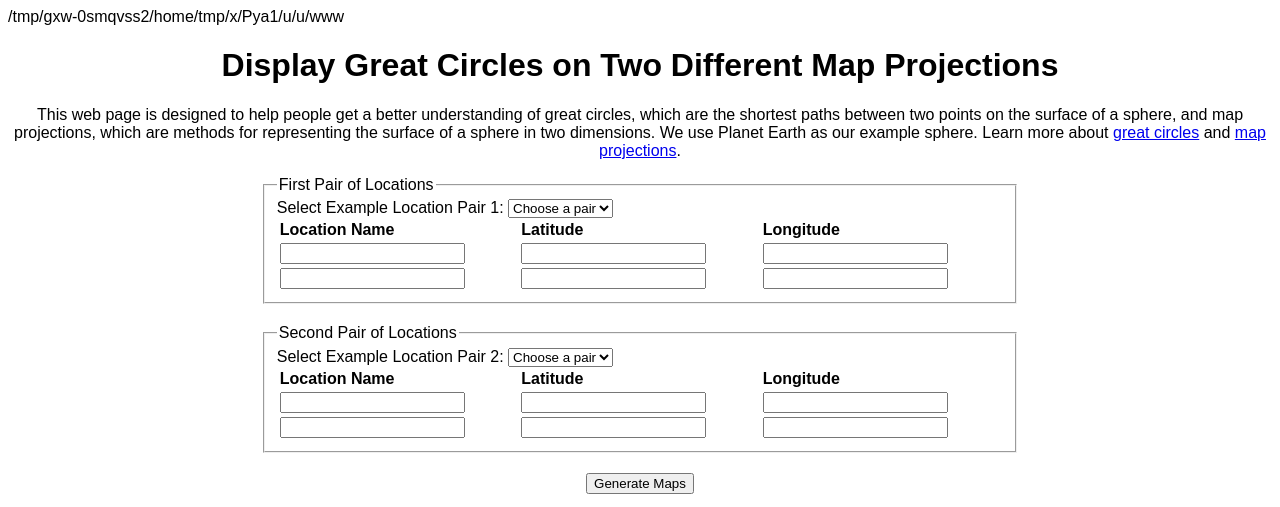
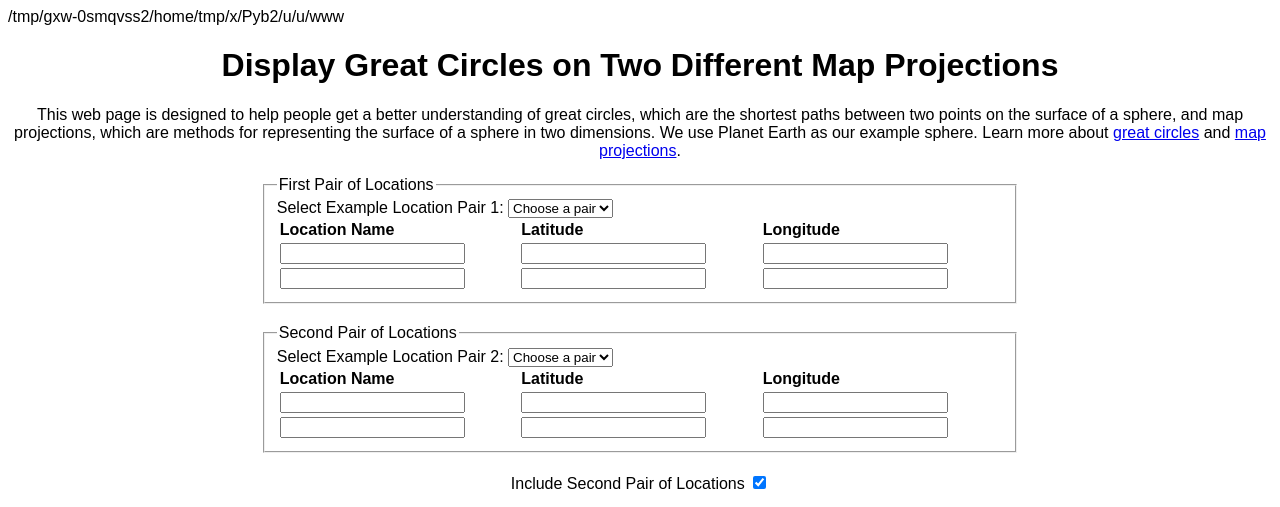
Before and after one commit to zartyblartfast/GreatCircle_MapProjections, a Flask app: page / in a window 1280 px wide. Shown: the top 507 px of the page. Run offline with Flask 3, Linux system fonts and the light colour scheme; parts of the project's set-up code (start-up, migrations or seed data) failed here and were passed over.

Commit message:
Update index.html

```diff
--- a/templates/index.html
+++ b/templates/index.html
@@ -64,7 +64,11 @@
                 </tr>
             </table>
         </fieldset>
-        <p><input type="submit" value="Generate Maps"></p>
+
+        <p><label for="includeSecondPair">Include Second Pair of Locations</label> <input type="checkbox" id="includeSecondPair" name="plotSecondPair" {% if plot_second_pair %} checked {% endif %}>
+
+        <p><button type="submit">Display Great Circles</button><img src="{{ url_for('static', filename='globe-joypixels.gif') }}" id="spinner" style="display: none"></p>
+
     </form>
 
     <!-- Add the img tags here -->
@@ -75,4 +79,109 @@
     <div id="mapProjection2"></div>
 </body>
 <script src="{{ url_for('static', filename='script.js') }}"></script>
-</html>
+</html>    \n Here is the original App.py listing: \n from flask import Flask, render_template, request, send_file
+import os
+from map_generator import main as generate_map
+import cartopy.crs as ccrs
+import traceback
+import logging
+from datetime import datetime
+
+logging.basicConfig(filename='/home/zartyblartfast/GreatCircle_MapProjections/app.log', level=logging.DEBUG)
+
+app = Flask(__name__)
+
+def convert_coord(coord_str):
+    try:
+        if coord_str[-1].upper() in ('N', 'S', 'E', 'W'):
+            direction = coord_str[-1].upper()
+            coord = float(coord_str[:-1])
+            if direction in ('S', 'W'):
+                coord *= -1  # Switch to negative for S and W
+        else:
+            coord = float(coord_str)
+    except ValueError:
+        return None
+    return coord
+
+@app.route('/', methods=['GET', 'POST'])
+def index():
+    filename_plate_carree = "default_PlateCarree.png"
+    filename_azimuthal_equidistant = "default_AzimuthalEquidistant.png"
+
+    location1_str = ["", "", ""]
+    location2_str = ["", "", ""]
+    location3_str = ["", "", ""]
+    location4_str = ["", "", ""]
+
+    plot_second_pair = False
+
+    if request.method == 'POST':
+        logging.info('Received POST request')
+
+        location1_str = [request.form.get('location1Name'), request.form.get('location1Lat'), request.form.get('location1Lon')]
+        location2_str = [request.form.get('location2Name'), request.form.get('location2Lat'), request.form.get('location2Lon')]
+        plot_second_pair = 'plotSecondPair' in request.form
+
+        location1 = [location1_str[0], convert_coord(location1_str[1]), convert_coord(location1_str[2])]
+        location2 = [location2_str[0], convert_coord(location2_str[1]), convert_coord(location2_str[2])]
+
+        if None in location1 or None in location2 or "" in location1_str or "" in location2_str:
+            logging.error("Location 1 or Location 2 were not provided in correct format")
+            return "Location 1 or Location 2 were not provided in correct format"
+
+        locations = [tuple(location1), tuple(location2)]
+
+        if plot_second_pair:
+            location3_str = [request.form.get('location3Name'), request.form.get('location3Lat'), request.form.get('location3Lon')]
+            location4_str = [request.form.get('location4Name'), request.form.get('location4Lat'), request.form.get('location4Lon')]
+
+            location3 = [location3_str[0], convert_coord(location3_str[1]), convert_coord(location3_str[2])]
+            location4 = [location4_str[0], convert_coord(location4_str[1]), convert_coord(location4_str[2])]
+
+            if None in location3 or None in location4 or "" in location3_str or "" in location4_str:
+                logging.error("Location 3 or Location 4 were not provided in correct format")
+                return "Location 3 or Location 4 were not provided in correct format"
+
+            locations.extend([tuple(location3), tuple(location4)])
+        else:
+            location3_str = ["", "", ""]
+            location4_str = ["", "", ""]
+
+        try:
+            time_str = datetime.now().strftime("%Y%m%d%H%M%S")
+            filename_plate_carree = f"map_image_PlateCarree_{time_str}.png"
+            filename_azimuthal_equidistant = f"map_image_AzimuthalEquidistant_{time_str}.png"
+
+            projection = ccrs.PlateCarree()
+            generate_map(projection, locations, filename_plate_carree)
+
+            projection = ccrs.AzimuthalEquidistant(central_latitude=90, central_longitude=0)
+            generate_map(projection, locations, filename_azimuthal_equidistant)
+
+            logging.info("Maps generated")
+        except Exception as e:
+            logging.exception("Error during map generation: %s", e)
+            return str(e)
+
+    return os.getcwd() + '<br>' + render_template('index.html',
+                                                  filename_plate_carree=filename_plate_carree,
+                                                  filename_azimuthal_equidistant=filename_azimuthal_equidistant,
+                                                  location1=location1_str,
+                                                  location2=location2_str,
+                                                  location3=location3_str,
+                                                  location4=location4_str,
+                                                  plot_second_pair=plot_second_pair)
+
+@app.route('/map1/<filename>', methods=['GET'])
+def serve_map1(filename):
+    image_path = os.path.join('/home/zartyblartfast/', filename)
+    return send_file(image_path, mimetype='image/png')
+
+@app.route('/map2/<filename>', methods=['GET'])
+def serve_map2(filename):
+    image_path = os.path.join('/home/zartyblartfast/', filename)
+    return send_file(image_path, mimetype='image/png')
+
+if __name__ == "__main__":
+    app.run(debug=True)
```
